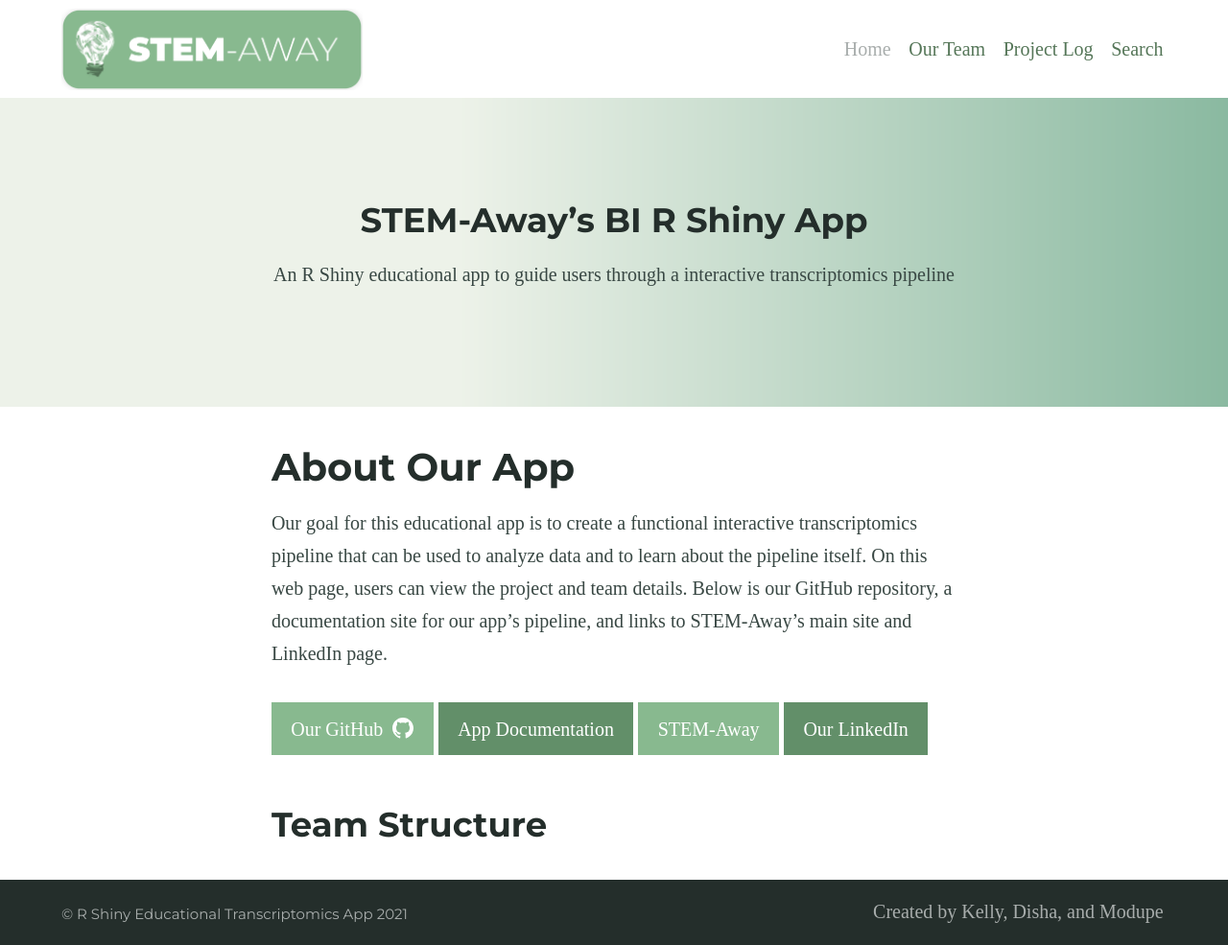
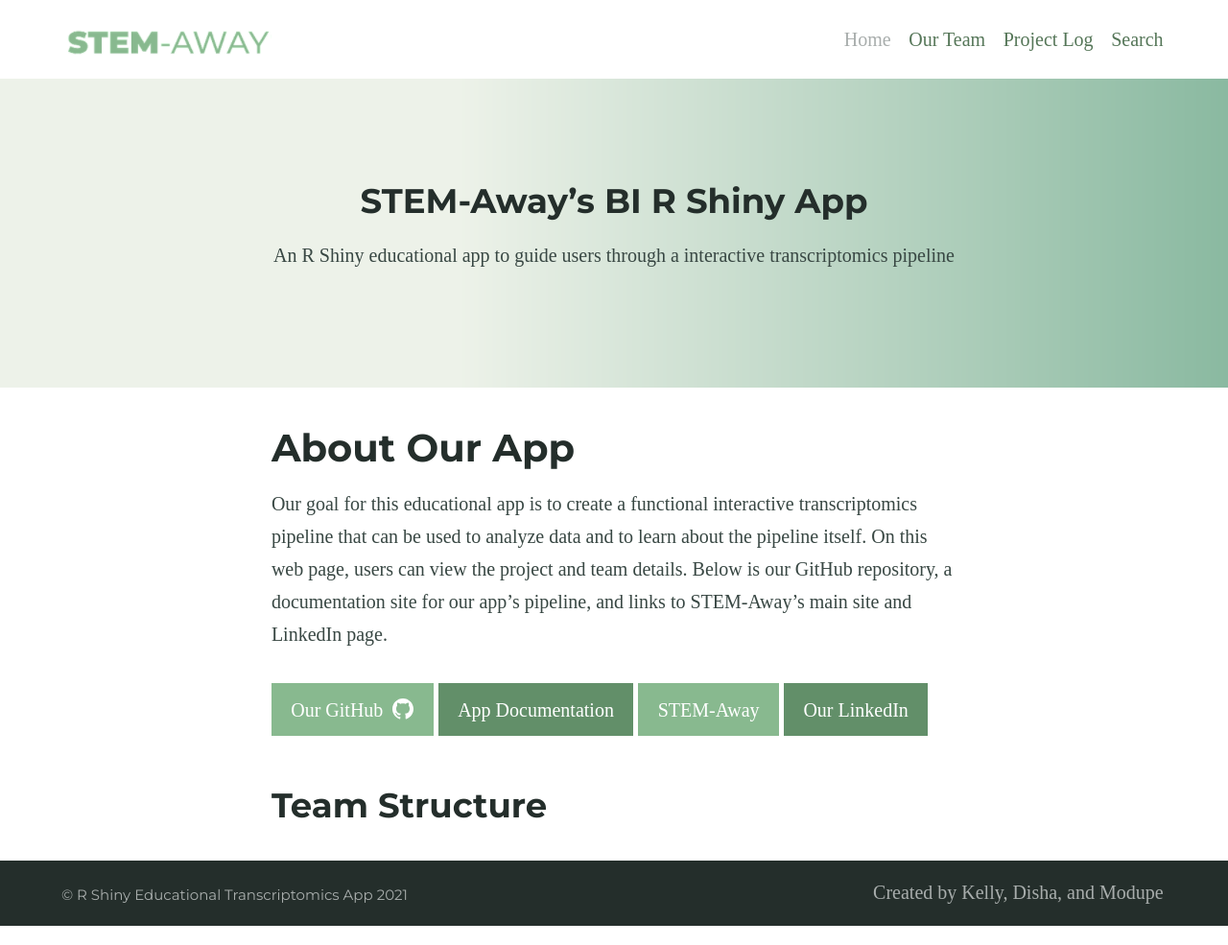
Before and after one commit to BI-STEM-Away/sMAP_dev, a Jekyll site: the page built from index.md, in a window 1280 px wide. Shown: the whole page at 96% size. Built offline with Jekyll 4.4.1, drawn with Linux system fonts in a browser that asks for light colours.

Commit message:
Update _config.yml

```diff
--- a/_config.yml
+++ b/_config.yml
@@ -89,7 +89,7 @@ defaults:
 encoding: utf-8 # Make sure the encoding is right
 lang: en-GB # Set the site language
 title: "R Shiny Educational Transcriptomics App" # Site name or title, also used in jekyll-seo-tag
-logo: /images/discourse-wide-inverted-lg-17.png" # Site logo, also used in jekyll-seo-tag
+logo: /images/Logo2.png" # Site logo, also used in jekyll-seo-tag
 description: "R Shiny Educational Transcriptomics App created by the Summer 2021 STEM-Away Bioinformatics Teams" # Site description and default description, also used in jekyll-seo-tag
 url: "https://huikunli.github.io/BI-RShiny" # Site url, also used in jekyll-seo-tag
 repo: "https://github.com/orgs/Bioinformatics-Pathway-STEM-Away/dashboard"
```
